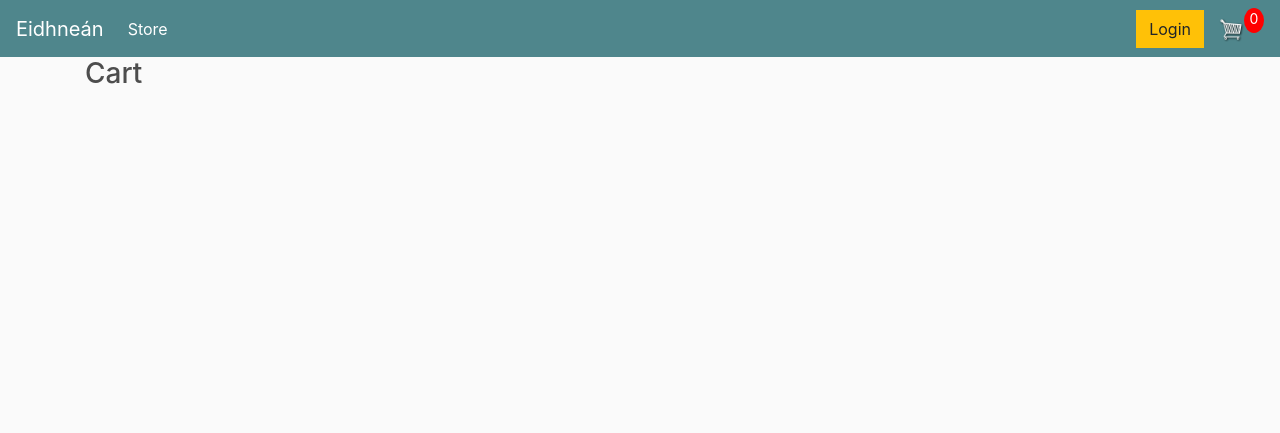
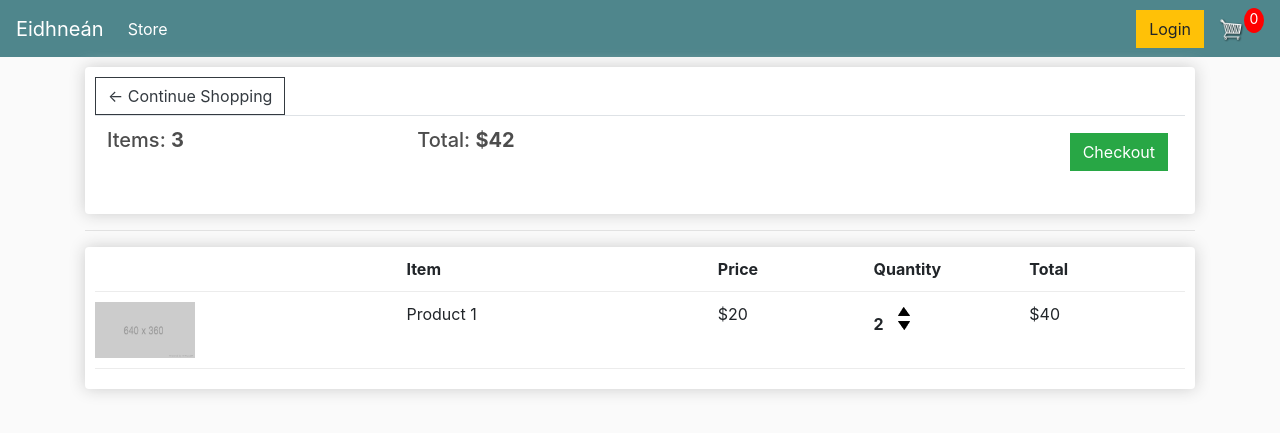
Before and after one commit to GK-Hynes/django-ecommerce, a Django app: page /cart/ in a window 1280 px wide. Shown: the top 433 px of the page. Run offline with Django 3.2, Linux system fonts and the light colour scheme; lists and menus that the app fills with data are empty.

Commit message:
Build out cart and store templates

```diff
--- a/ecommerce/store/templates/store/cart.html
+++ b/ecommerce/store/templates/store/cart.html
@@ -1,7 +1,68 @@
-{% extends 'store/main.html'%}
-{% load static %}
+{% extends 'store/main.html'%} {% load static %}
 <link rel="stylesheet" type="text/css" href="{% static 'css/main.css' %}" />
 {% block content %}
-<h3>Cart</h3>
+<div class="row">
+  <div class="col-lg-12">
+    <div class="box-element">
+      <a class="btn btn-outline-dark" href="{% url 'store' %}"
+        >&#x2190; Continue Shopping</a
+      >
+      <br />
+      <table class="table">
+        <th>
+          <h5>Items: <strong>3</strong></h5>
+        </th>
+        <th>
+          <h5>Total: <strong>$42</strong></h5>
+        </th>
+        <th>
+          <a
+            style="float: right; margin: 5px"
+            href="{% url 'checkout' %}"
+            class="btn btn-success"
+            >Checkout</a
+          >
+        </th>
+      </table>
+    </div>
+    <hr />
+    <div class="box-element">
+      <div class="cart-row">
+        <div style="flex: 2"></div>
+        <div style="flex: 2"><strong>Item</strong></div>
+        <div style="flex: 1"><strong>Price</strong></div>
+        <div style="flex: 1"><strong>Quantity</strong></div>
+        <div style="flex: 1"><strong>Total</strong></div>
+      </div>
+      <div class="cart-row">
+        <div style="flex: 2">
+          <img
+            class="row-image"
+            src="{% static 'images/placeholder.png'%}"
+            alt="placeholder"
+          />
+        </div>
+        <div style="flex: 2">Product 1</div>
+        <div style="flex: 1">$20</div>
+        <div style="flex: 1">
+          <p class="quantity">2</p>
+          <div class="quantity">
+            <img
+              class="chg-quantity"
+              src="{% static 'images/arrow-up.png'%}"
+              alt="Arrow up"
+            />
+            <img
+              class="chg-quantity"
+              src="{% static 'images/arrow-down.png'%}"
+              alt="Arrow down"
+            />
+          </div>
+        </div>
+        <div style="flex: 1">$40</div>
+      </div>
+    </div>
+  </div>
+</div>
 
 {% endblock content %}
```
Also changed, not shown: ecommerce/store/templates/store/store.html (+45 -3 lines), ecommerce/static/images/arrow-down.png (added), ecommerce/static/images/arrow-up.png (added), ecommerce/static/images/placeholder.png (added).
